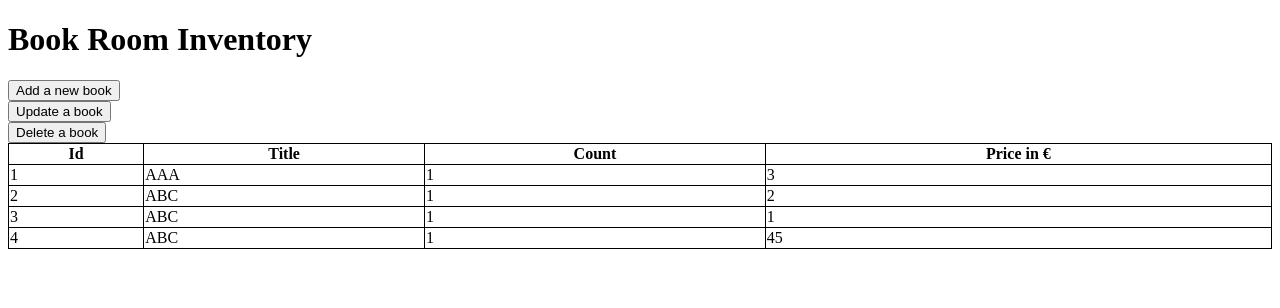
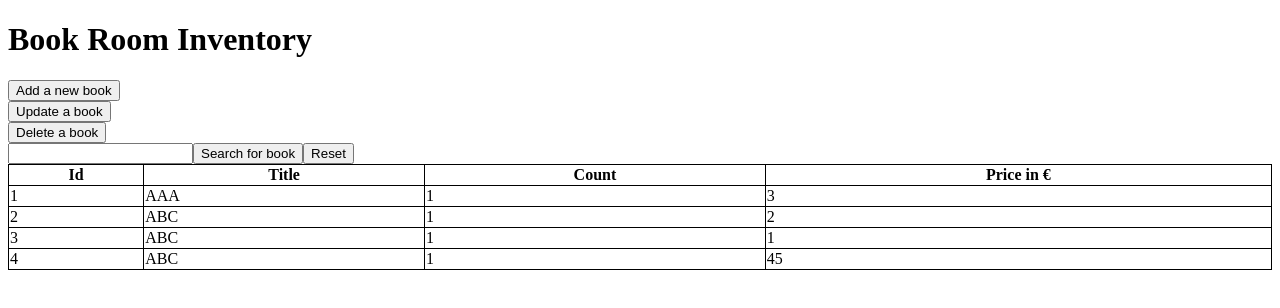
Before and after one commit to bodowd/book-room-frontend, a React (Create React App) app: page / in a window 1280 px wide. Shown: the top 308 px of the page. Built offline with nearby package versions, Linux system fonts and the light colour scheme.

Commit message:
Add filter function

```diff
--- a/src/InventoryPage/index.tsx
+++ b/src/InventoryPage/index.tsx
@@ -34,6 +34,19 @@ export const InventoryPage = () => {
     setBooksList(newBooksList);
   };
 
+  const filterBooks = (event: React.SyntheticEvent) => {
+    event.preventDefault();
+    const newBooksList = booksList.filter((i) => i.title.includes(query));
+    setBooksList(newBooksList);
+    setQuery("");
+  };
+
+  const resetBooksList = (event: React.SyntheticEvent) => {
+    event.preventDefault();
+    setBooksList(books);
+    setQuery("");
+  };
+
   const showOnlyUpdateButton = () => {
     setShowAddBookButton(!showAddBookButton);
     setShowDeleteBookButton(!showDeleteBookButton);
@@ -56,6 +69,7 @@ export const InventoryPage = () => {
     React.useState<boolean>(true);
   const [showDeleteBookButton, setShowDeleteBookButton] =
     React.useState<boolean>(true);
+  const [query, setQuery] = React.useState<string>("");
 
   // React.useEffect(() => {
   //   const importedBooks = books;
@@ -102,6 +116,17 @@ export const InventoryPage = () => {
         <div></div>
       )}
 
+      <div>
+        <form onSubmit={filterBooks} onReset={resetBooksList}>
+          <input
+            value={query}
+            onChange={({ target }) => setQuery(target.value)}
+          />
+          <button type="submit">Search for book</button>
+          <button type="reset">Reset</button>
+        </form>
+      </div>
+
       <BookTable booksList={booksList} />
     </div>
   );
```
